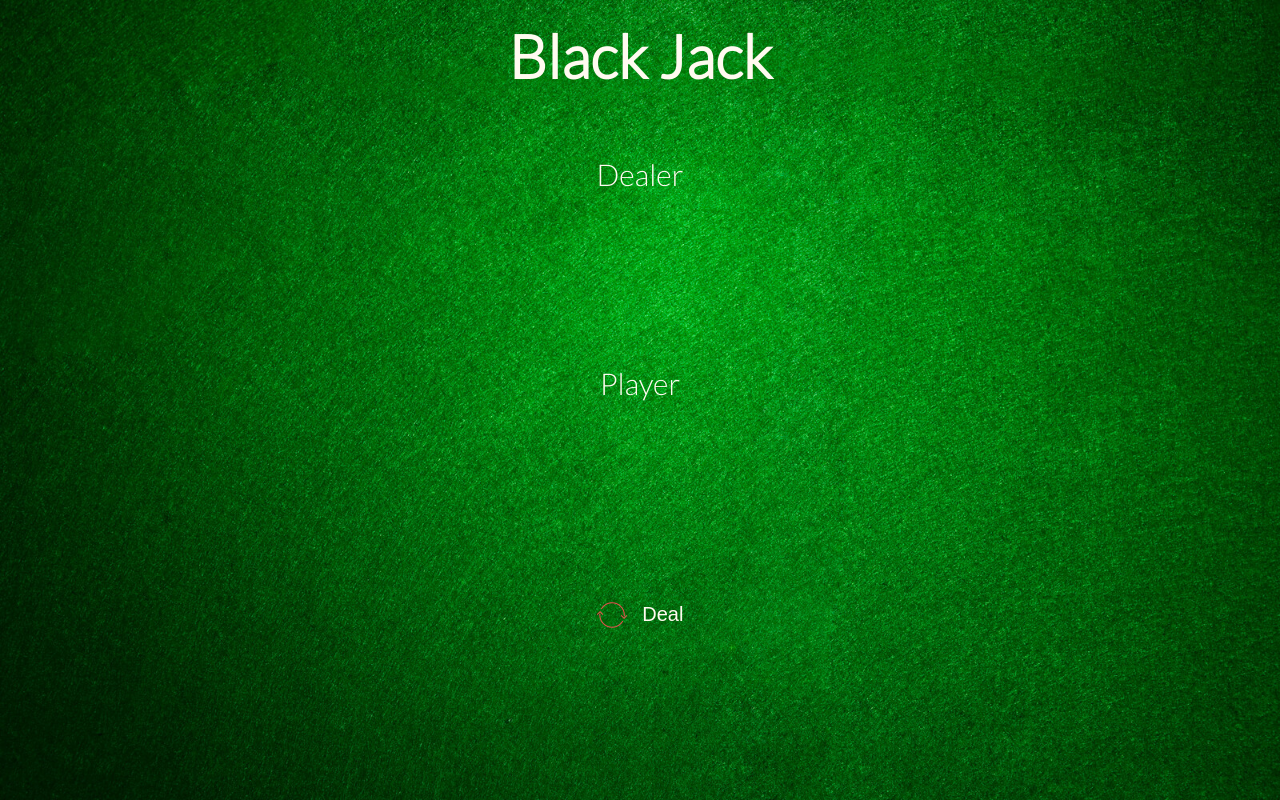
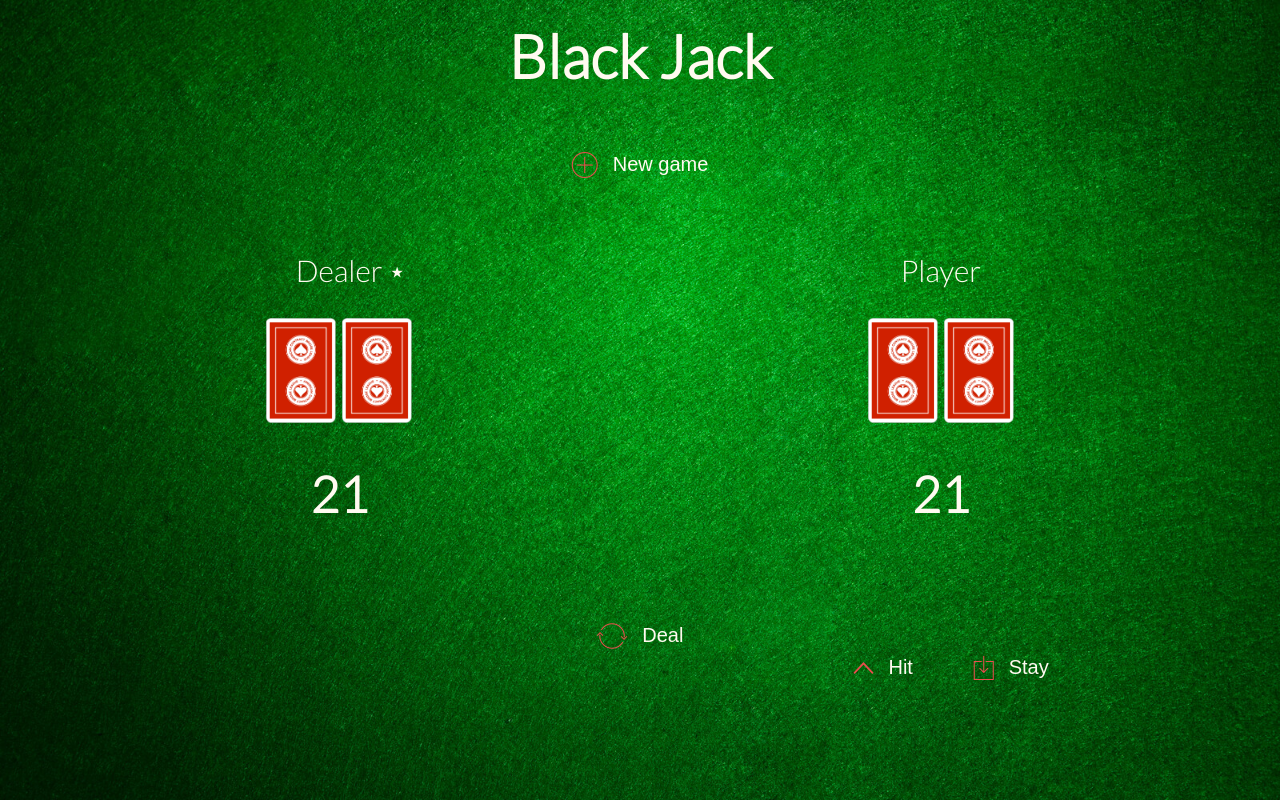
Before and after one commit to lgarcia82/blackjack, a plain HTML site: page index.html in a window 1280 px wide. Drawn offline with nearby package versions, Linux system fonts and the light colour scheme.

Commit message:
html/css done and ready for js logic

```diff
--- a/index.html
+++ b/index.html
@@ -17,9 +17,12 @@
 
 <body>
      <h3 id="title">Black Jack</h3>
+    <div class="NewGameBtnContainer">
+      <button class="btn-new"><i class="ion-ios-plus-outline"></i>New game</button>
+  </div>
    <div class="MainContainer">
-      <div class="Dealer">
-          <p>Dealer</p>
+      <div class="Dealer active">
+         <div class="player-name" id="name-1">Dealer</div>
          <div class="Card">
             <img id="dcard1" src="resources/images/red_back.png"
                alt="dealer card 1">
@@ -28,9 +31,10 @@
             <img id="dcard2" src="resources/images/red_back.png"
                alt="dealer card 2">
          </div>
+          <div class="Score">21</div>
       </div>
       <div class="Player">
-           <p>Player</p>
+           <div class="player-name" id="name-1">Player</div>
          <div class="Card" >
             <img id="pcard1" src="resources/images/red_back.png"
                alt="player card 1">
@@ -39,11 +43,21 @@
             <img id="pcard2" src="resources/images/red_back.png"
                alt="card 1">
          </div>
+        <!--  <div class="Card" >
+            <img id="pcard2" src="resources/images/red_back.png"
+               alt="card 1">
+         </div> -->
+          <div class="Score">21</div>
       </div>
-       <div class="PlayButtonContainer">
-           <button class="btn-deal" ><i class="ion-ios-loop"></i>Deal</button>
-       </div>
+
+        <div class= DealBtnContainer>
+            <button id= "dealBtn" class="btn-roll"><i class="ion-ios-loop"></i>Deal</button>
+        </div>
    </div>
+    <div class="PlayBtnContainer">
+        <button id= "hitBtn"><i class="ion-ios-arrow-up"></i>Hit</button>
+        <button id= "stayBtn"><i class="ion-ios-download-outline"></i>Stay</button>
+    </div>
 
 
    <script src="script.js"></script>
--- a/script.js
+++ b/script.js
@@ -1,51 +1,59 @@
 var suit = ["S", "H", "C", "D"];
-var value = ["A","2","3","4","5","6","7","8","9","J","Q","K"]
+var value = ["A", "2", "3", "4", "5", "6", "7", "8", "9", "J", "Q", "K"];
 var pokerValMax = 13;
 var bjValMax = 11;
 var ValueMin = 1;
 var deckSize = 52;
 
-createDeck();
-
-var dcard1 = document.getElementById('dcard1');
-var dcard2 = document.getElementById('dcard2');
-var pcard1 = document.getElementById('pcard1');
-var pcard2 = document.getElementById('pcard2');
-dcard1.style.visibility = 'hidden';
-dcard2.style.visibility = 'hidden';
-pcard1.style.visibility = 'hidden';
-pcard2.style.visibility = 'hidden';
 
 
-class Card{
-   constructor(suit, value, pokerVal, bjVal){
+/* var mainContainer = document.querySelector('.MainContainer');
+mainContainer.style.display = 'none'; */
+
+
+
+/*class Card {
+   constructor(suit, value, pokerVal, bjVal) {
       this.suit = suit;
       this.value = value;
       this.pokerVal = pokerVal;
       this.bjVal = bjVal;
    }
-}
+}*/
 
-document.querySelector('.btn-deal').addEventListener('click', function(){
-
-   pcard1.src = "resources/images/AS.png";
-   pcard1.style.visibility = 'visible';
-   pcard1.style.display = 'inline';
-
-   pcard2.src = "resources/images/QH.png";
-   pcard2.style.visibility = 'visible';
-   pcard2.style.display = 'inline';
-
-   dcard1.src = "resources/images/red_back.png";
-   dcard1.style.visibility = 'visible';
-   dcard1.style.display = 'inline';
-
-   dcard2.src = "resources/images/KC.png";
-   dcard2.style.visibility = 'visible';
-   dcard2.style.display = 'inline';
-
-});
 
 function createDeck() {
 
+   var deck = new Array();
+
+   console.log(deck);
 }
+
+var gameController = (function () {
+
+
+})();
+
+var UIController = (function () {
+
+/*    document.querySelector('.btn-deal').addEventListener('click', function () {
+
+      mainContainer.style.display = 'block';
+      var dcard1 = document.getElementById('dcard1');
+      var dcard2 = document.getElementById('dcard2');
+      var pcard1 = document.getElementById('pcard1');
+      var pcard2 = document.getElementById('pcard2');
+
+      dcard1.style.visibility = 'hidden';
+      dcard2.style.visibility = 'hidden';
+      pcard1.style.visibility = 'hidden';
+      pcard2.style.visibility = 'hidden';
+
+   }); */
+
+})();
+
+var controller = (function (gameCtrl, UICtrl) {
+
+
+})(gameController, UIController);
--- a/style.css
+++ b/style.css
@@ -11,8 +11,8 @@ body{
     color: floralwhite;
 }
 .MainContainer{
-    width: 50%;
-    margin: 5% 25%;
+    margin-left: 3%;
+    margin-right: 3%;
 }
 #title{
     text-align: center;
@@ -31,26 +31,50 @@ body{
     width: 70px;
     height:105px;
 }
-
+.Score{
+    padding-top: 35px;
+    font-size: 50px;
+    font-weight: 600;
+}
 .Dealer{
-    position: relative;
+    width: 50%;
+    float: left;
     margin-top: 5%;
     text-align: center;
     font-size: 30px;
 }
 
 .Player{
-  position: relative;
+    width: 50%;
+    float: left;
     margin-top: 5%;
     text-align: center;
     font-size: 30px;
 }
-.PlayButtonContainer{
+.active .player-name::after{
+    content: "\22C6";
+    position: absolute;
+    margin-left: 5px;
+}
+
+.NewGameBtnContainer{
     text-align: center;
     margin-top: 50px;
-
 }
-
+.DealBtnContainer{
+    position: relative;
+    text-align: center;
+}
+.PlayBtnContainer{
+    text-align: center;
+    display: flex;
+    width: 20%;
+    float:right;
+    margin-right: 16%;
+}
+#dealBtn{
+    padding-top: 100px;
+}
 button{
     width: 50%;
     height: 50px;
@@ -59,7 +83,6 @@ button{
     border: none;
     font-size: 20px;
 }
-
 button:hover { font-weight: 600; }
 button:hover i { margin-right: 20px; }
 
```
